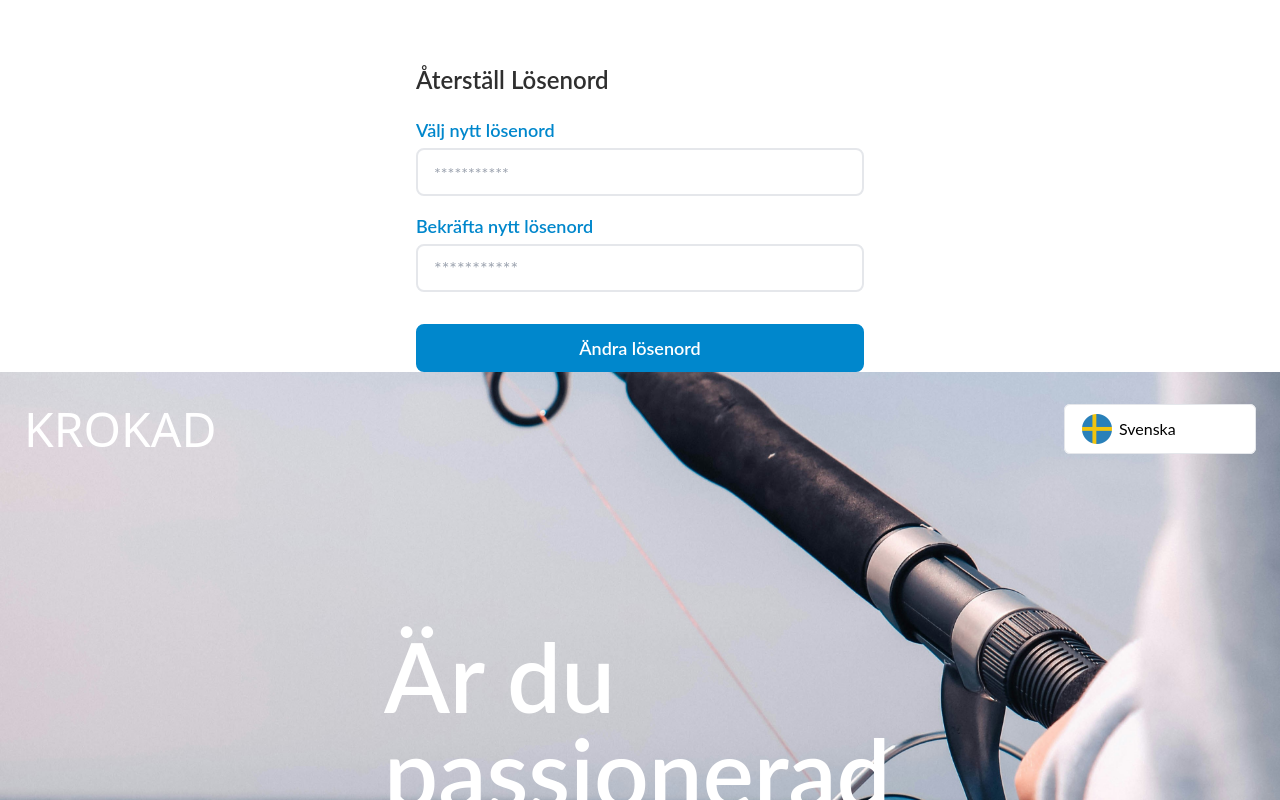
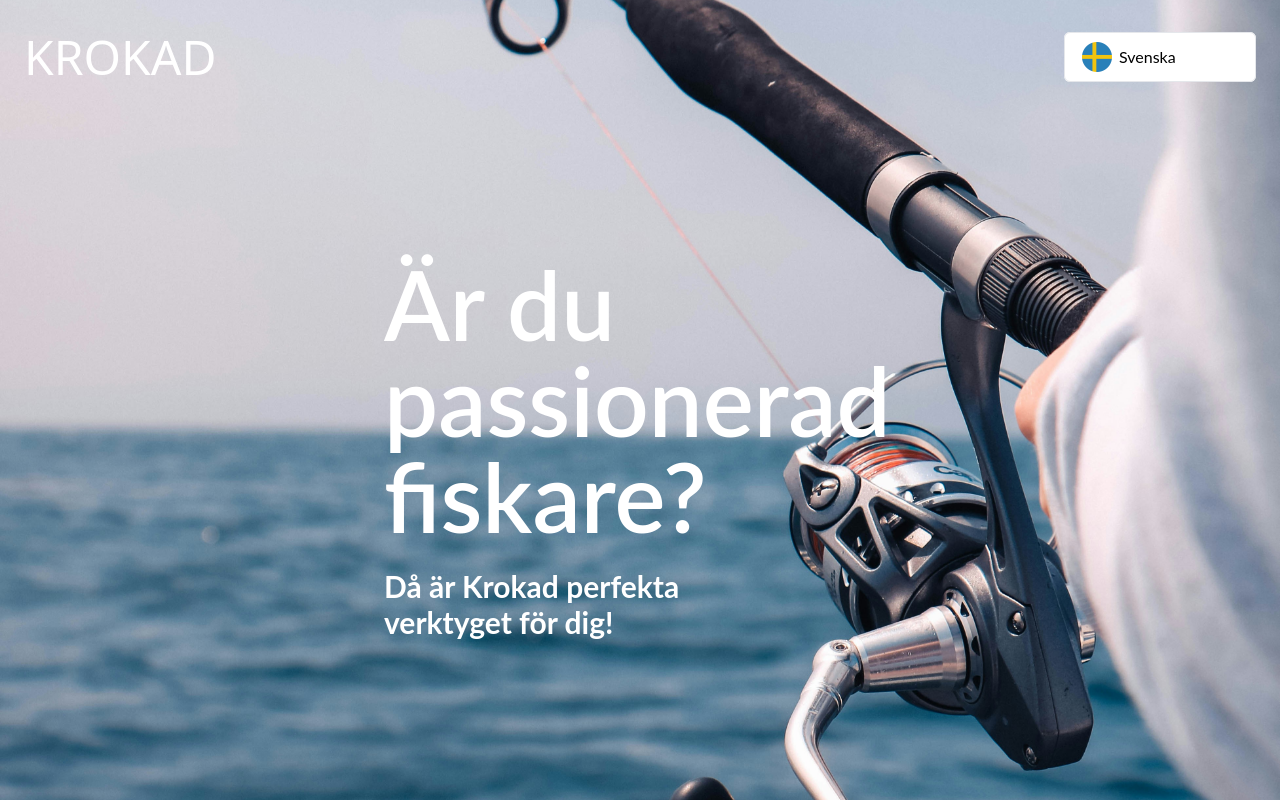
Before and after one commit to hannesdottir/my-app, a React (Create React App) app: page / in a window 1280 px wide. Shown: the top 800 px of the page. Built offline with nearby package versions, Linux system fonts and the light colour scheme.

Commit message:
Reset page ready

```diff
--- a/src/App.tsx
+++ b/src/App.tsx
@@ -5,15 +5,12 @@ import InfoSection from './components/InfoSection'
 import Citat from './components/Citat'
 import Terms from './components/Terms'
 import Footer from './components/Footer';
-import ResetPassword from './pages/ResetPasswordPage';
-import GetQueryParameter from './components/GetQueryParemeter';
 
 function App() {
 
 
   return (
     <div className='font-lato'>
-      <ResetPassword/>
       <HeroImage/>
        <GetAppSection/>
        <InfoSection/>
--- a/src/components/ResetPasswordValidation.tsx
+++ /dev/null
@@ -1,13 +0,0 @@
-import React, { FC } from 'react';
-
-const ResetPasswordValidation: FC = ({}) => {
-
-
-  return (
-    <div className='flex items-center flex-col h-2/3 w-full '>
-
-    </div>
-  );
-};
-
-export default ResetPasswordValidation;
--- a/src/locales/is.json
+++ b/src/locales/is.json
@@ -13,7 +13,8 @@
         "passwordsDoNotMatch": "Lykilorðin þurfa að vera eins",
         "passwordMustBeAtLeast8CharactersLong": "Lykilorðið þarf að vera að lágmarki 8 stafir",
         "passwordMustContainAtLeastOneUppercaseLetter": "Lykilorðið þarf að hafa að lágmarki einn hástaf",
-        "passwordMustContainAtLeastOneNumber": "Lykilorðið þarf að hafa að lágmarki eina tölu"
+        "passwordMustContainAtLeastOneNumber": "Lykilorðið þarf að hafa að lágmarki eina tölu",
+        "passwordResetSuccess": "Lykilorðið er breytt."
     },
     "hero": {
         "primary": "Hefur þú ástríðu fyrir veiði?",
--- a/src/locales/sv.json
+++ b/src/locales/sv.json
@@ -12,7 +12,8 @@
         "passwordsDoNotMatch": "Lösenorden stämmer inte överens",
         "passwordMustBeAtLeast8CharactersLong": "Lösenordet ska vara minst 8 tecken långt",
         "passwordMustContainAtLeastOneUppercaseLetter": "Lösenordet måste innehålla en stor bokstav",
-        "passwordMustContainAtLeastOneNumber": "Lösenordet måste innehålla minst en siffra"
+        "passwordMustContainAtLeastOneNumber": "Lösenordet måste innehålla minst en siffra",
+        "passwordResetSuccess": "Nu har lösenordet ändrats."
 },
     "hero": {
         "primary": "Är du passionerad fiskare?",
--- a/src/pages/ResetPasswordPage.tsx
+++ b/src/pages/ResetPasswordPage.tsx
@@ -45,7 +45,7 @@ const ResetPassword: FC = ({}) => {
         if (result.success) {
           // Hide input fields, button, and show success message
           setShowResetPasswordForm(false);
-          setSuccessMessage(t('resetpassword.passwordResetSuccess'));
+          setSuccessMessage(successMessage);
         } else {
           console.error('Error resetting password:', result.error?.message || 'An error occurred');
           // Update validation state to display an error message
@@ -58,7 +58,7 @@ const ResetPassword: FC = ({}) => {
         }
       } catch (error) {
         console.error('Unexpected error:', error);
-        // Handle unexpected errors (e.g., display a generic error message)
+        // Handle unexpected errors
       }
     }
   };
@@ -110,7 +110,9 @@ const ResetPassword: FC = ({}) => {
         </div>
       ) : (
         <div className='flex justify-center items-center'>
-          <p className='text-lg text-green-500 font-semibold'>{t('passwordResetSuccess')}</p>
+          <div className='my-40'>
+            <p className='text-lg text-green-500 font-semibold'>{t('resetpassword.passwordResetSuccess')}</p>
+          </div>
         </div>
       )}
     </div>
```
